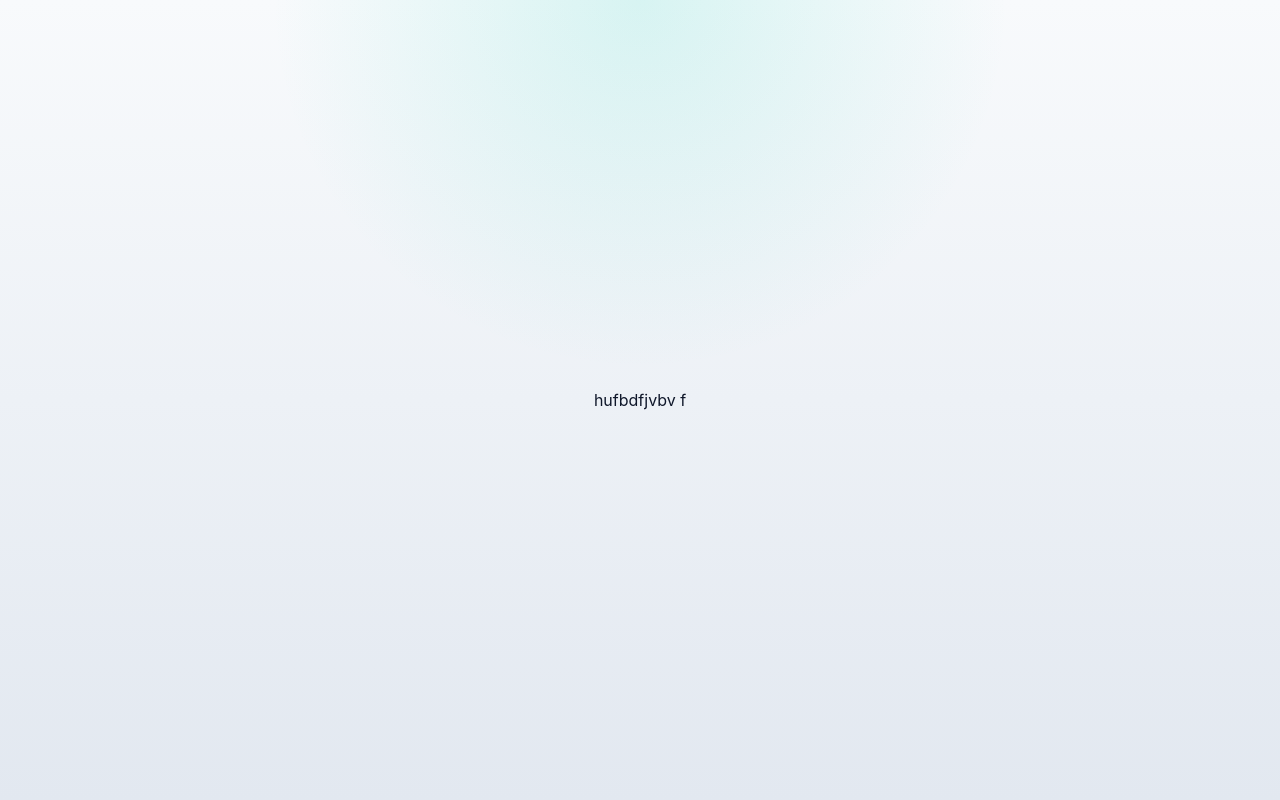
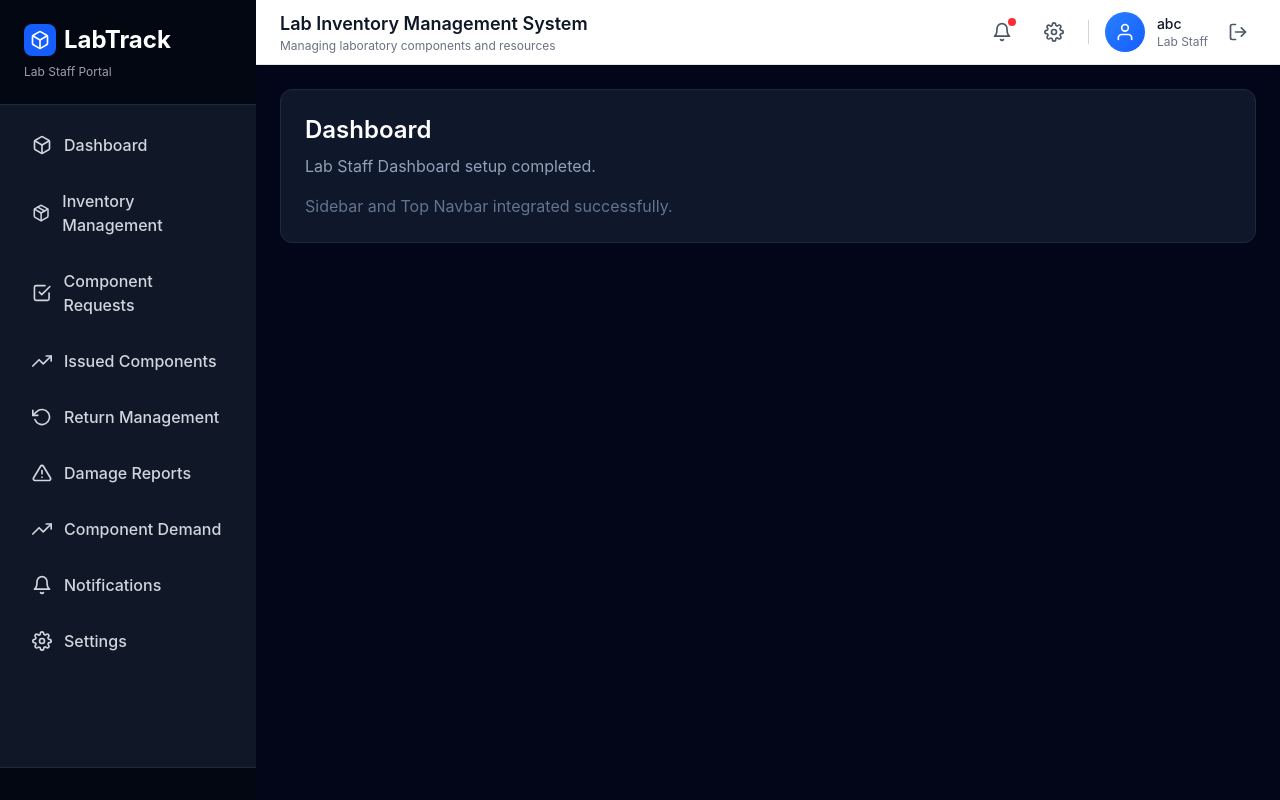
Before and after one commit to medhavi-cmd/LABTRACK, a React app in the folder FRONTEND/: page /lab-staff in a window 1280 px wide. Built offline with nearby package versions, Linux system fonts and the light colour scheme; the HTML template or start-up script is replaced by a standard one.

Commit message:
Initial Lab Staff frontend layout setup

```diff
--- a/FRONTEND/src/App.jsx
+++ b/FRONTEND/src/App.jsx
@@ -1,10 +1,11 @@
-import React from 'react'
+import { BrowserRouter } from 'react-router-dom'
+import Dashboard from './pages/LabStaff/Dashboard'
 
-const App = () => {
+function App() {
   return (
-    <div className="flex items-center justify-center h-screen">
-      hufbdfjvbv f
-    </div>
+    <BrowserRouter>
+      <Dashboard />
+    </BrowserRouter>
   )
 }
 
--- /dev/null
+++ b/FRONTEND/src/components/LabStaff/Sidebar.jsx
@@ -0,0 +1,92 @@
+import React from 'react'
+import { FiBox, FiCheckSquare, FiPackage, FiRotateCcw, FiAlertTriangle, FiTrendingUp, FiBell, FiSettings, FiMenu, FiX } from 'react-icons/fi'
+import { Link, useLocation } from 'react-router-dom'
+
+const Sidebar = ({ isOpen, setIsOpen }) => {
+  const location = useLocation()
+
+  const menuItems = [
+    { id: 'dashboard', label: 'Dashboard', icon: FiBox, path: '/lab-staff/dashboard' },
+    { id: 'inventory', label: 'Inventory Management', icon: FiPackage, path: '/lab-staff/inventory' },
+    { id: 'requests', label: 'Component Requests', icon: FiCheckSquare, path: '/lab-staff/requests' },
+    { id: 'issued', label: 'Issued Components', icon: FiTrendingUp, path: '/lab-staff/issued' },
+    { id: 'returns', label: 'Return Management', icon: FiRotateCcw, path: '/lab-staff/returns' },
+    { id: 'damage', label: 'Damage Reports', icon: FiAlertTriangle, path: '/lab-staff/damage' },
+    { id: 'demand', label: 'Component Demand', icon: FiTrendingUp, path: '/lab-staff/demand' },
+    { id: 'notifications', label: 'Notifications', icon: FiBell, path: '/lab-staff/notifications' },
+    { id: 'settings', label: 'Settings', icon: FiSettings, path: '/lab-staff/settings' }
+  ]
+
+  const isActive = (path) => location.pathname === path
+
+  return (
+    <>
+      {/* Mobile Menu Button */}
+      <button
+        onClick={() => setIsOpen(!isOpen)}
+        className="fixed top-4 left-4 z-50 lg:hidden bg-blue-600 text-white p-2 rounded-lg hover:bg-blue-700"
+      >
+        {isOpen ? <FiX size={24} /> : <FiMenu size={24} />}
+      </button>
+
+      {/* Overlay */}
+      {isOpen && (
+        <div
+          className="fixed inset-0 bg-black/30 z-30 lg:hidden"
+          onClick={() => setIsOpen(false)}
+        />
+      )}
+
+      {/* Sidebar */}
+      <aside
+        className={`fixed left-0 top-0 h-screen w-64 bg-gray-900 dark:bg-gray-950 text-white transition-transform duration-300 ease-in-out z-40 overflow-y-auto
+          ${isOpen ? 'translate-x-0' : '-translate-x-full lg:translate-x-0'}
+        `}
+      >
+        {/* Logo Section */}
+        <div className="sticky top-0 bg-gray-950 p-6 border-b border-gray-800">
+          <h1 className="text-2xl font-bold flex items-center gap-2">
+            <div className="w-8 h-8 bg-blue-600 rounded-lg flex items-center justify-center">
+              <FiBox className="text-white" size={20} />
+            </div>
+            LabTrack
+          </h1>
+          <p className="text-xs text-gray-400 mt-2">Lab Staff Portal</p>
+        </div>
+
+        {/* Navigation Links */}
+        <nav className="p-4 space-y-2">
+          {menuItems.map(item => {
+            const Icon = item.icon
+            const active = isActive(item.path)
+            return (
+              <Link
+                key={item.id}
+                to={item.path}
+                onClick={() => setIsOpen(false)}
+                className={`flex items-center gap-3 px-4 py-3 rounded-lg transition-all duration-200 ${
+                  active
+                    ? 'bg-blue-600 text-white shadow-lg shadow-blue-600/50'
+                    : 'text-gray-300 hover:bg-gray-800 hover:text-white'
+                }`}
+              >
+                <Icon size={20} />
+                <span className="font-medium">{item.label}</span>
+                {active && (
+                  <div className="ml-auto w-2 h-2 bg-white rounded-full" />
+                )}
+              </Link>
+            )
+          })}
+        </nav>
+
+        {/* Footer */}
+        <div className="absolute bottom-0 left-0 right-0 p-4 bg-gray-950 border-t border-gray-800">
+
+        </div>
+      </aside>
+    </>
+  )
+}
+
+export default Sidebar
--- /dev/null
+++ b/FRONTEND/src/components/LabStaff/TopNavbar.jsx
@@ -0,0 +1,62 @@
+import React from 'react'
+import { FiBell, FiUser, FiLogOut, FiSettings } from 'react-icons/fi'
+
+const TopNavbar = ({ user = { name: 'abc', role: 'Lab Staff' } }) => {
+  return (
+    <nav className="sticky top-0 bg-white dark:bg-gray-800 border-b border-gray-200 dark:border-gray-700 shadow-sm z-30">
+      <div className="flex items-center justify-between h-16 px-6">
+        {/* Left Section - Title */}
+        <div className="hidden md:block">
+          <h2 className="text-lg font-semibold text-gray-900 dark:text-white">
+            Lab Inventory Management System
+          </h2>
+          <p className="text-xs text-gray-500 dark:text-gray-400">
+            Managing laboratory components and resources
+          </p>
+        </div>
+
+        {/* Right Section - Actions & User Menu */}
+        <div className="flex items-center gap-4 ml-auto">
+          {/* Notification Bell */}
+          <button className="relative p-2 text-gray-600 dark:text-gray-400 hover:bg-gray-100 dark:hover:bg-gray-700 rounded-lg transition-colors">
+            <FiBell size={20} />
+            <span className="absolute top-1 right-1 w-2 h-2 bg-red-500 rounded-full" />
+          </button>
+
+          {/* Settings */}
+          <button className="p-2 text-gray-600 dark:text-gray-400 hover:bg-gray-100 dark:hover:bg-gray-700 rounded-lg transition-colors">
+            <FiSettings size={20} />
+          </button>
+
+          {/* Divider */}
+          <div className="w-px h-6 bg-gray-300 dark:bg-gray-600" />
+
+          {/* User Menu */}
+          <div className="flex items-center gap-3">
+            {/* User Avatar */}
+            <div className="w-10 h-10 bg-gradient-to-br from-blue-500 to-blue-600 rounded-full flex items-center justify-center">
+              <FiUser className="text-white" size={20} />
+            </div>
+
+            {/* User Info */}
+            <div className="hidden sm:block">
+              <p className="text-sm font-medium text-gray-900 dark:text-white">
+                {user.name}
+              </p>
+              <p className="text-xs text-gray-500 dark:text-gray-400">
+                {user.role}
+              </p>
+            </div>
+
+            {/* Logout Button */}
+            <button className="p-2 text-gray-600 dark:text-gray-400 hover:bg-gray-100 dark:hover:bg-gray-700 rounded-lg transition-colors">
+              <FiLogOut size={20} />
+            </button>
+          </div>
+        </div>
+      </div>
+    </nav>
+  )
+}
+
+export default TopNavbar
--- /dev/null
+++ b/FRONTEND/src/pages/LabStaff/Dashboard.jsx
@@ -0,0 +1,35 @@
+import { useState } from "react";
+import Sidebar from "../../components/LabStaff/Sidebar";
+import TopNavbar from "../../components/LabStaff/TopNavbar";
+
+function Dashboard() {
+  const [isOpen, setIsOpen] = useState(true);
+
+  return (
+    <div className="min-h-screen bg-slate-950">
+      <Sidebar isOpen={isOpen} setIsOpen={setIsOpen} />
+
+      <div className="lg:ml-64 min-h-screen">
+        <TopNavbar />
+
+        <main className="p-6">
+          <div className="bg-slate-900 border border-slate-800 rounded-xl p-6">
+            <h1 className="text-2xl font-semibold text-white">
+              Dashboard
+            </h1>
+
+            <p className="text-slate-400 mt-2">
+              Lab Staff Dashboard setup completed.
+            </p>
+
+            <p className="text-slate-500 mt-4">
+              Sidebar and Top Navbar integrated successfully.
+            </p>
+          </div>
+        </main>
+      </div>
+    </div>
+  );
+}
+
+export default Dashboard;
```
Also changed, not shown: FRONTEND/src/layouts/LabStaffLayout.jsx (added).
